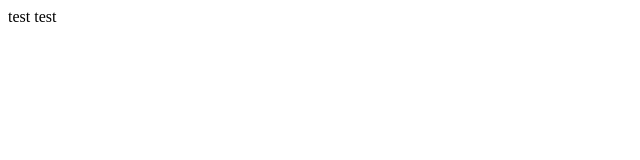
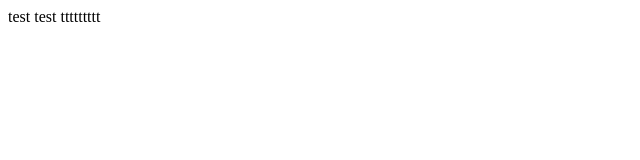
Before and after one commit to lolstudent006/testrepo1, a plain HTML site: page index.html in a window 1280 px wide. Shown: the full height of the page, 0-640 px from the left. Drawn offline with Linux system fonts and the light colour scheme.

Commit message:
Update index.html

```diff
--- a/index.html
+++ b/index.html
@@ -6,6 +6,6 @@
     <title>Document</title>
 </head>
 <body>
-    test test
+    test test ttttttttt
 </body>
 </html>
```
